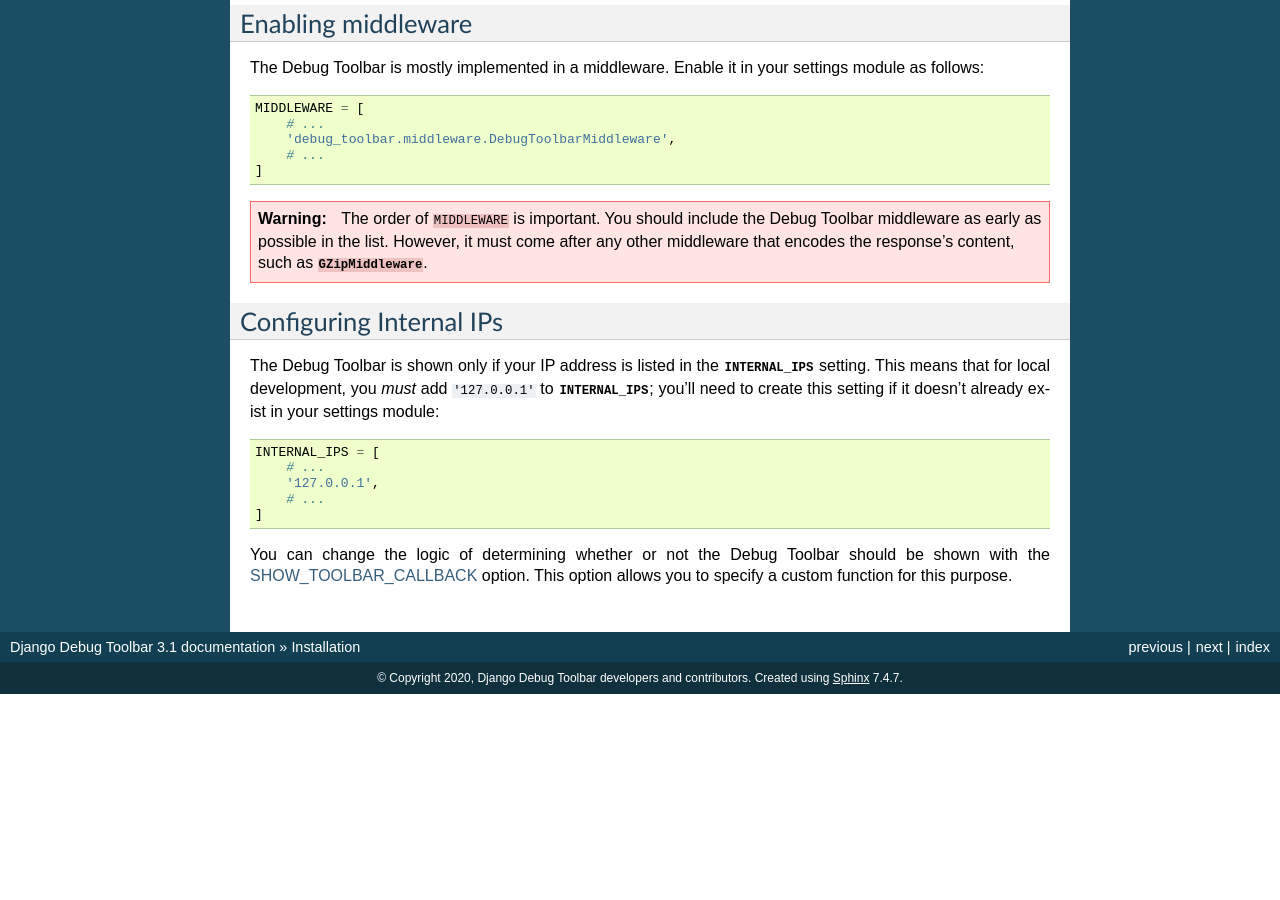
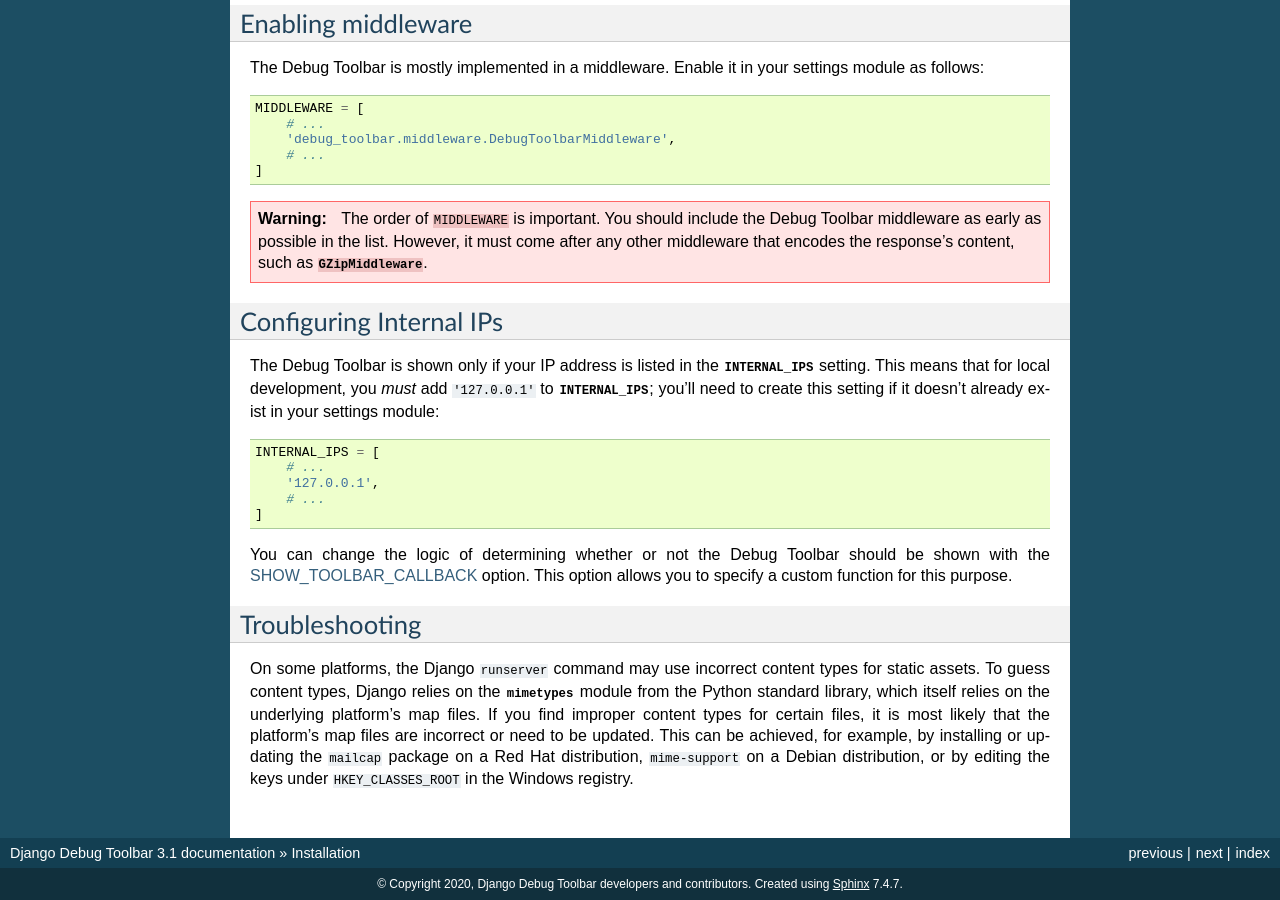
Before and after one commit to jazzband/django-debug-toolbar, a Sphinx documentation site: the page built from docs/installation.rst, in a window 1280 px wide and 900 px high, scrolled down 1040 px. Built offline with Sphinx 7.4.7, drawn with Linux system fonts in a browser that asks for light colours; before the commit the page ends 1734 px from its top, so only the background shows below that.

Commit message:
Add a "Troubleshooting" section to installation docs
This section describes MIME type issues on some platforms when using the
Django runserver command.

Fixes #1352

```diff
--- a/docs/installation.rst
+++ b/docs/installation.rst
@@ -97,3 +97,16 @@
 You can change the logic of determining whether or not the Debug Toolbar
 should be shown with the :ref:`SHOW_TOOLBAR_CALLBACK <SHOW_TOOLBAR_CALLBACK>`
 option.  This option allows you to specify a custom function for this purpose.
+
+Troubleshooting
+---------------
+
+On some platforms, the Django ``runserver`` command may use incorrect content
+types for static assets. To guess content types, Django relies on the
+:mod:`mimetypes` module from the Python standard library, which itself relies
+on the underlying platform's map files. If you find improper content types for
+certain files, it is most likely that the platform's map files are incorrect or
+need to be updated. This can be achieved, for example, by installing or
+updating the ``mailcap`` package on a Red Hat distribution, ``mime-support`` on
+a Debian distribution, or by editing the keys under ``HKEY_CLASSES_ROOT`` in
+the Windows registry.
```
